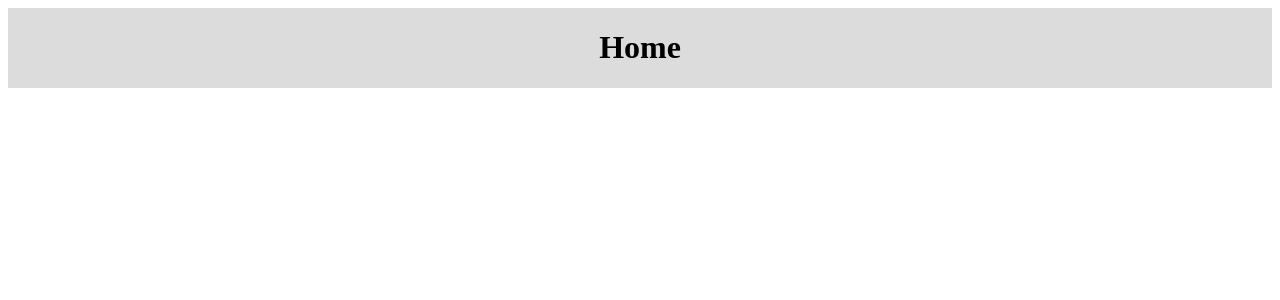
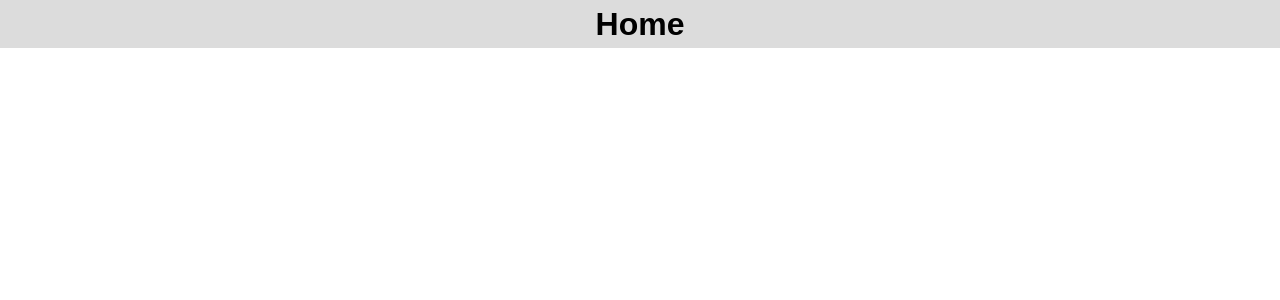
Before and after one commit to El-Nha-Cook/PlateMateApp, a Vue app: page / in a window 1280 px wide. Shown: the top 300 px of the page. Built offline with nearby package versions, Linux system fonts and the light colour scheme; the HTML template or start-up script is replaced by a standard one.

Commit message:
Add css variables to global styles file and import file into main

```diff
--- a/src/main.ts
+++ b/src/main.ts
@@ -1,5 +1,6 @@
 import { createApp } from 'vue';
 import App from './App.vue';
+import "@/styles/global.css";
 import { createPinia } from 'pinia';
 import router from "@/router/index";
 
--- a/src/styles/global.css
+++ b/src/styles/global.css
@@ -76,3 +76,60 @@ select {
 }
 
 /* END RESET -------------------------------------------- */
+
+
+:root[data-theme="dark"] {
+  --bg: midnightblue;
+  --text: gainsboro;
+  --accent: lightsteelblue;
+  --surface: darkslateblue;
+  --button: lavender;
+}
+
+:root[data-theme="light"] {
+  --bg: snow;
+  --text: midnightblue;
+  --accent: darkslateblue;
+  --surface: darkslateblue;
+  --button: thistle;
+}
+
+body {
+  background-color: var(--bg);
+  color: var(--text);
+  display: flex;
+  flex-direction: column;
+  font-family: sans-serif;
+  min-height: 100vh;
+  text-rendering: optimizeSpeed;
+  line-height: 1.5;
+
+}
+
+h1{
+  display: flex;
+  justify-content: center;
+}
+
+main {
+  display: flex;
+  flex-direction: column;
+  align-items: center;
+  flex: 1;
+  gap: 1rem;
+}
+/* link styling */
+a,
+a:not(.router-link-active),
+a:not(.router-link-exact-active) {
+  text-decoration: none;
+  color: var(--accent);
+}
+/* vue gives you an active class for RouterLink: */
+.router-link-active,
+.router-link-exact-active {
+  font-weight: bold;
+  color: var(--accent);
+  cursor: pointer;
+  text-decoration: none;
+}
```
